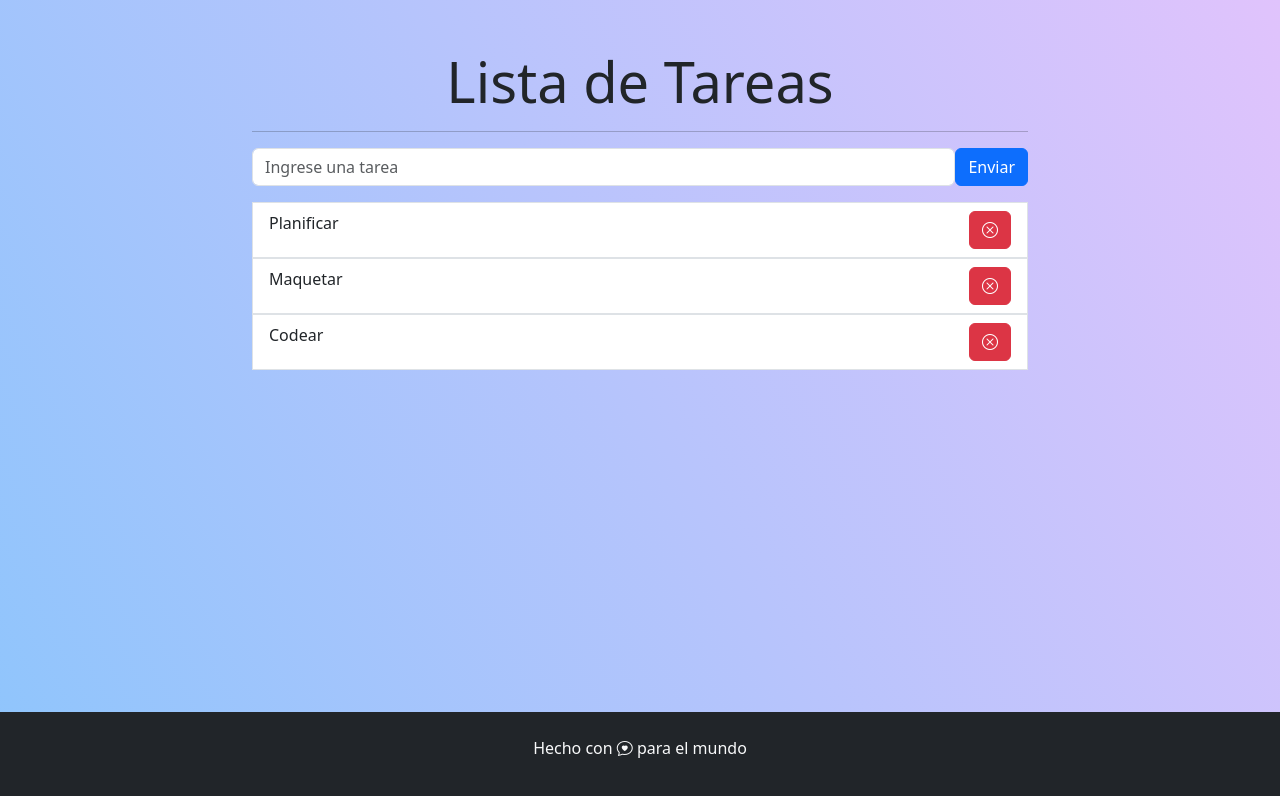
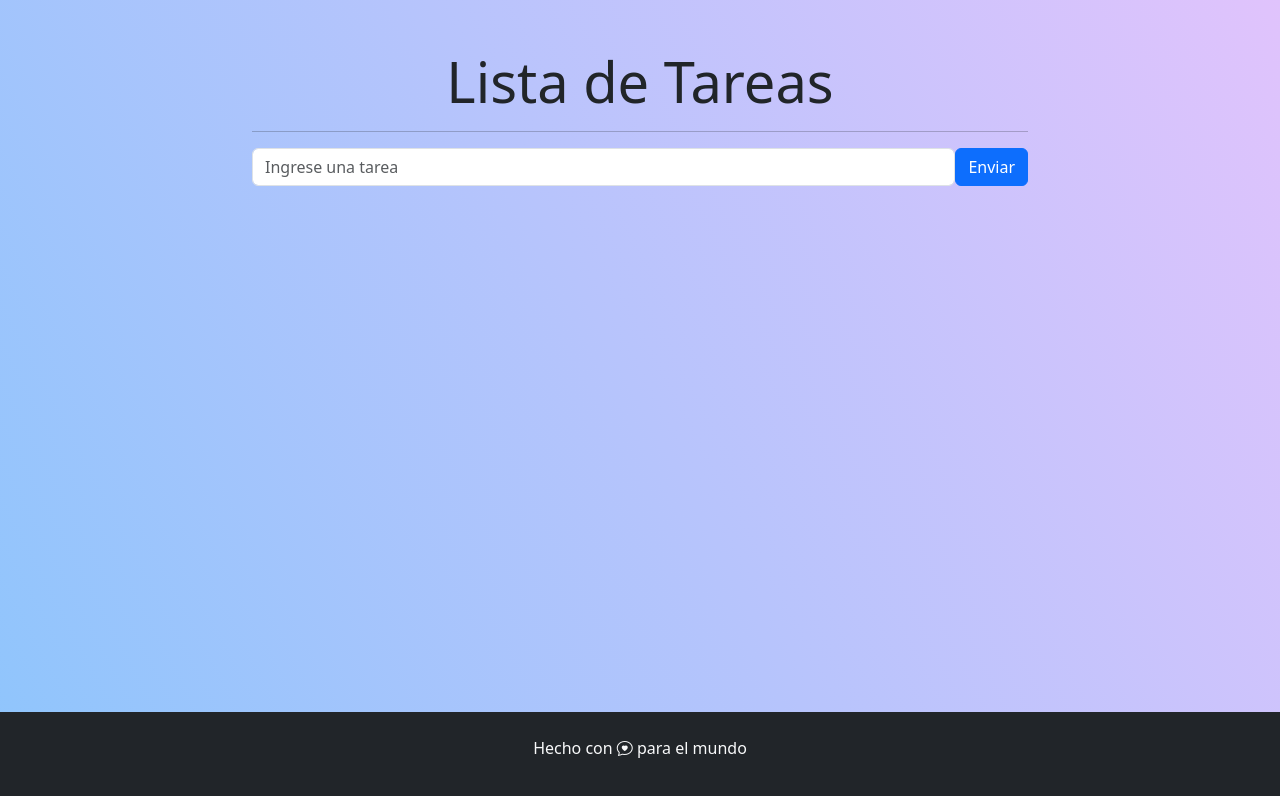
Before and after one commit to emiliabelen/listaTareas-React, a React (Vite) app: page / in a window 1280 px wide. Shown: the top 796 px of the page. Built offline with nearby package versions, Linux system fonts and the light colour scheme.

Commit message:
vamos visualizando las tareas en la lista

```diff
--- a/src/components/FormularioTareas.jsx
+++ b/src/components/FormularioTareas.jsx
@@ -28,7 +28,7 @@ const FormularioTareas = () => {
           </Button>
         </Form.Group>
       </Form>
-      <ListaTareas></ListaTareas>
+      <ListaTareas tareas={tareas} ></ListaTareas>
     </section>
   );
 };
--- a/src/components/ListaTareas.jsx
+++ b/src/components/ListaTareas.jsx
@@ -1,14 +1,13 @@
-
 import { ListGroup } from "react-bootstrap";
 import ItemTarea from "./ItemTarea";
-const ListaTareas = () => {
-    return (
-        <ListGroup>
-            <ItemTarea tarea='Planificar'></ItemTarea>
-            <ItemTarea tarea='Maquetar'></ItemTarea>
-            <ItemTarea tarea='Codear'></ItemTarea>
-        </ListGroup>
-    );
+const ListaTareas = ({ tareas }) => {
+  return (
+    <ListGroup>
+      {tareas.map((tarea, indiceTarea) => (
+        <ItemTarea tarea={tarea} key={indiceTarea}></ItemTarea>
+      ))}
+    </ListGroup>
+  );
 };
 
 export default ListaTareas;
```
